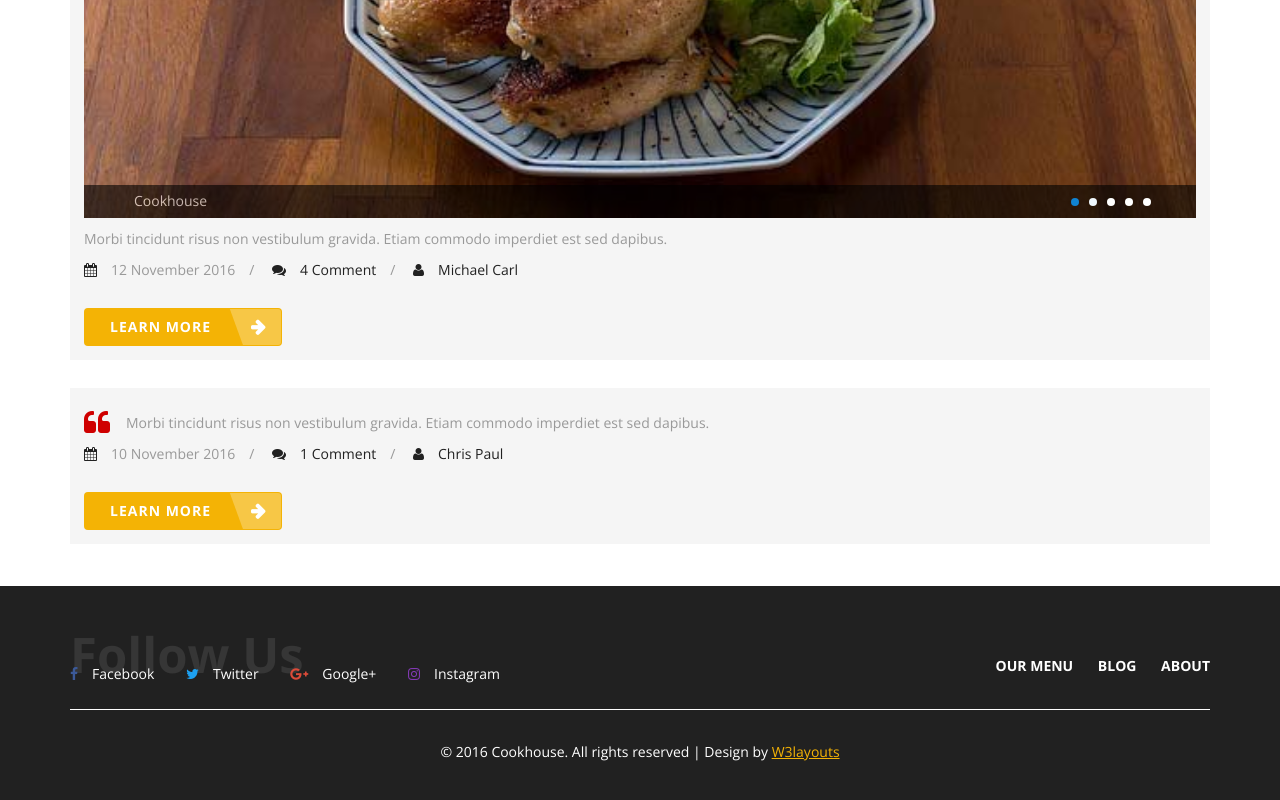
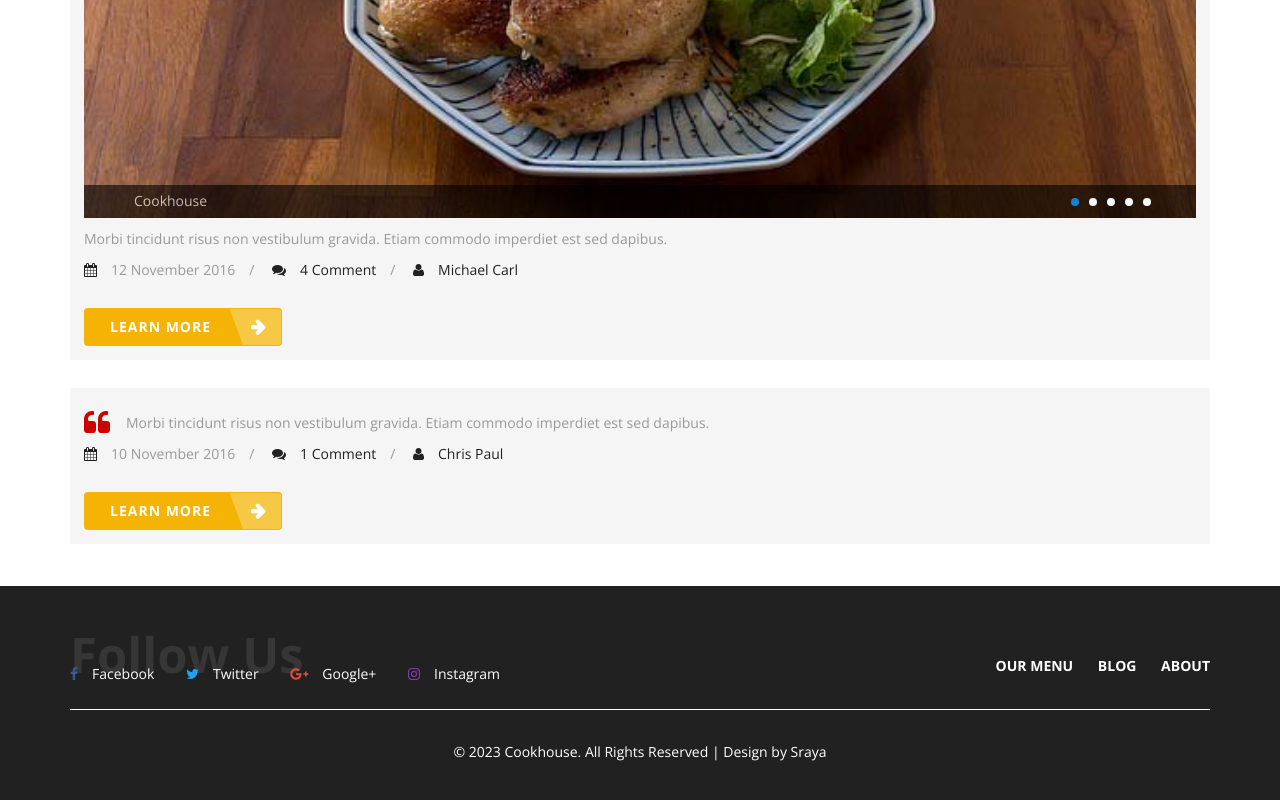
Before and after one commit to bhosalesraya/landing, a plain HTML site: page blog.html in a window 1280 px wide. Shown: the part 1140-1940 px from the top of the page. Drawn offline with nearby package versions, Linux system fonts and the light colour scheme.

Commit message:
Update blog.html

```diff
--- a/blog.html
+++ b/blog.html
@@ -180,7 +180,7 @@
 				<div class="clearfix"> </div>
 			</div>
 			<div class="w3_agile_copyright">
-				<p>&copy; 2016 Cookhouse. All rights reserved | Design by <a href="http://w3layouts.com/">W3layouts</a></p>
+				<p>&copy; 2023 Cookhouse. All Rights Reserved | Design by Sraya</p>
 			</div>
 		</div>
 	</div>
```
